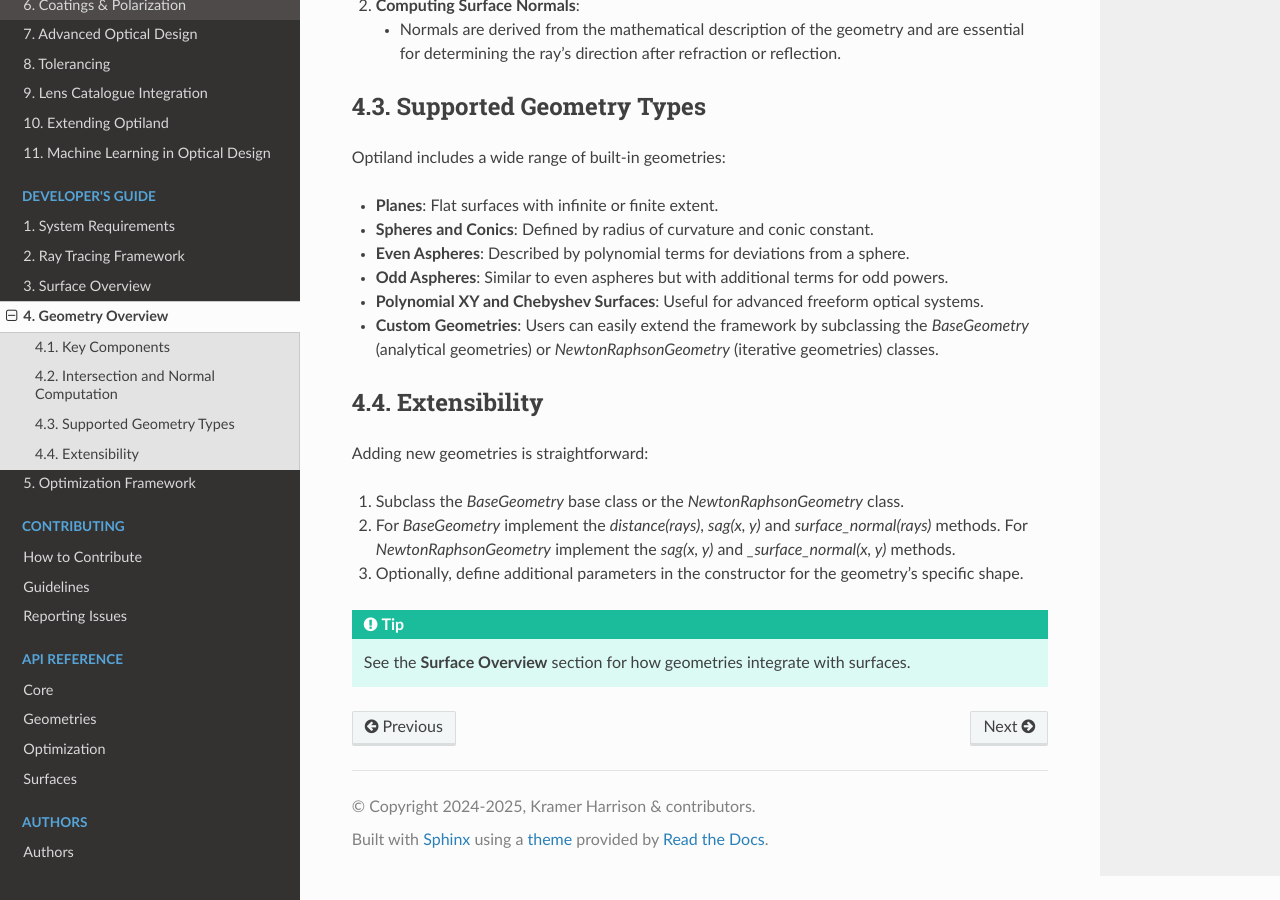
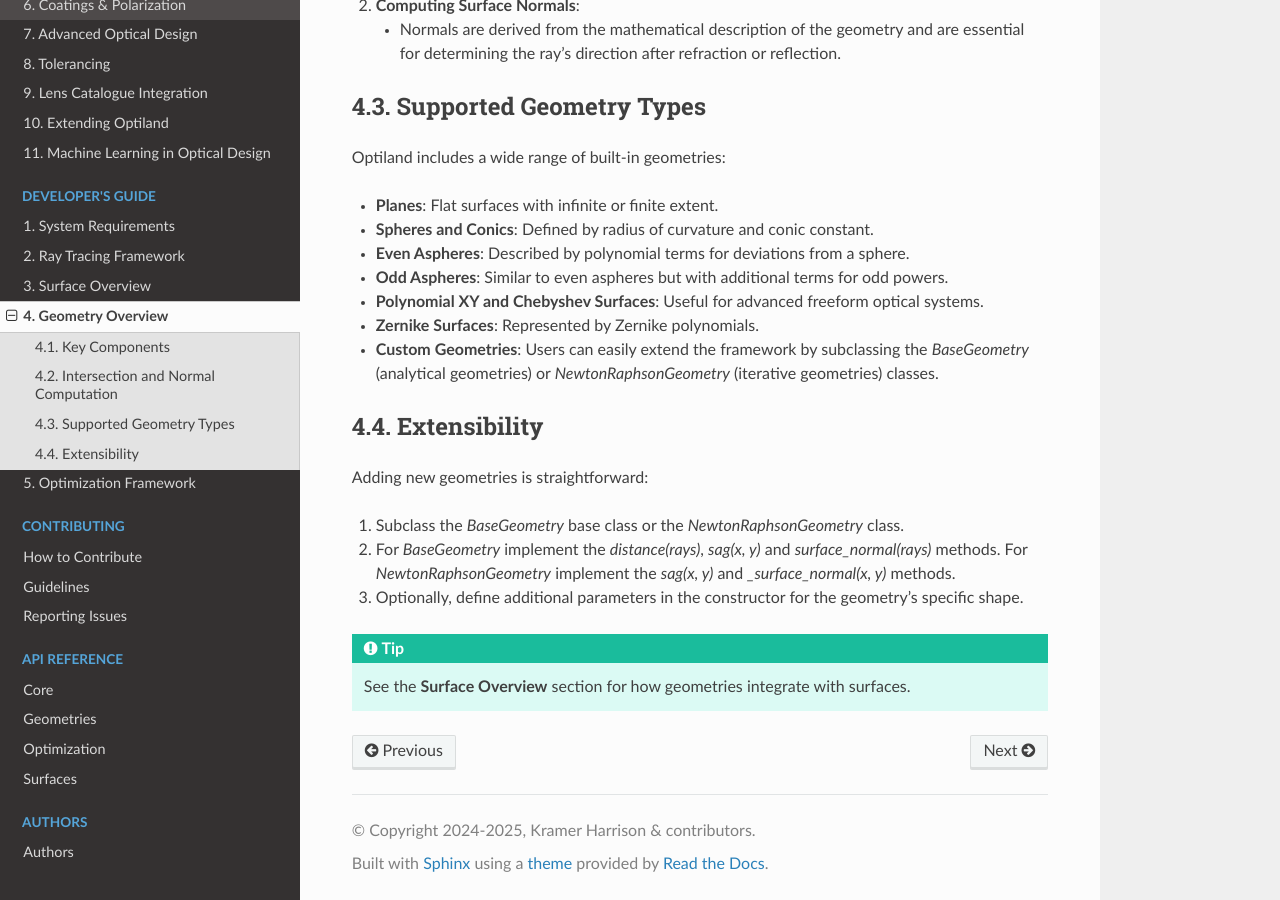
Before and after one commit to HarrisonKramer/optiland, a Sphinx documentation site: the page built from docs/developers_guide/geometry_overview.rst, in a window 1280 px wide and 900 px high, scrolled down 1147 px. Built offline with Sphinx 7.4.7 and the Read the Docs theme 3.1.0, drawn with Linux system fonts in a browser that asks for light colours; pages that are not in the unit, such as notebooks, are missing from menus.

Commit message:
docs: add Zernike geometries to API and developer guide

```diff
--- a/docs/api/api_geometries.rst
+++ b/docs/api/api_geometries.rst
@@ -19,3 +19,4 @@
    geometries.plane
    geometries.polynomial
    geometries.standard
+   geometries.zernike
--- a/docs/developers_guide/geometry_overview.rst
+++ b/docs/developers_guide/geometry_overview.rst
@@ -52,6 +52,7 @@
 - **Even Aspheres**: Described by polynomial terms for deviations from a sphere.
 - **Odd Aspheres**: Similar to even aspheres but with additional terms for odd powers.
 - **Polynomial XY and Chebyshev Surfaces**: Useful for advanced freeform optical systems.
+- **Zernike Surfaces**: Represented by Zernike polynomials.
 - **Custom Geometries**: Users can easily extend the framework by subclassing the `BaseGeometry` (analytical geometries) or `NewtonRaphsonGeometry` (iterative geometries) classes.
 
 Extensibility
```
